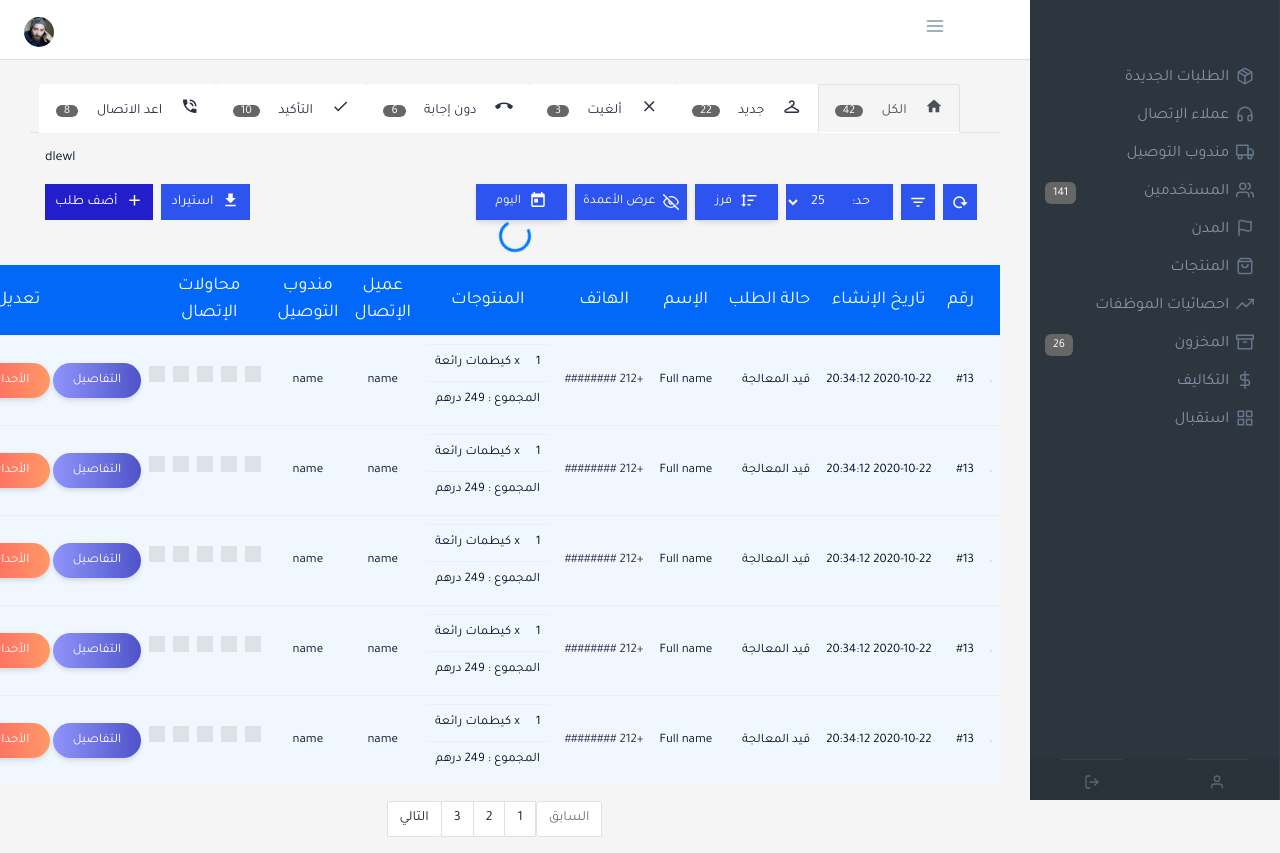
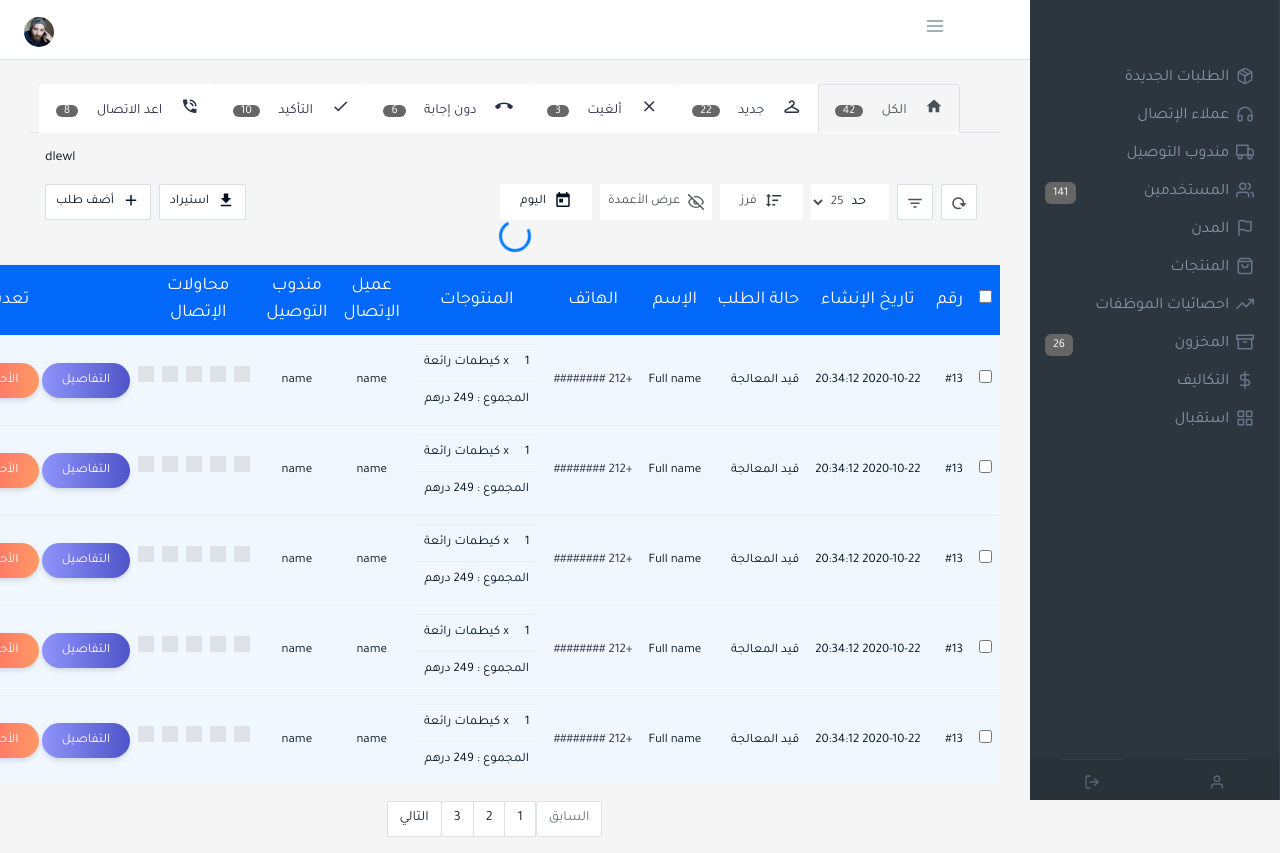
Before and after one commit to faissaloux/Codpanel, a PHP site: page /table.php in a window 1280 px wide. Run offline with PHP 8.4, Linux system fonts and the light colour scheme.

Commit message:
update: Table page buttons design

```diff
--- a/assets/css/custom.css
+++ b/assets/css/custom.css
@@ -13,6 +13,13 @@
 }
 a{
     font-weight: 400;
+}
+.btn-default-custom{
+    padding: 8px 20px;
+    background: #FFF;
+    color: #4E5155;
+    border-radius: 2px;
+    border: 1px solid rgba(70, 95, 145, 0.2);
 }
 select{
     cursor: pointer;
@@ -82,6 +89,17 @@
 .btn-top > a{
     font-size: 16px;
     width: 175px;
+}
+.sort-container{
+    height: 36px;
+    border: none;
+    border-radius: 0;
+}
+.sort-dropdown{
+    left: -117px !important;
+    height: 200px;
+    width: 200px;
+    overflow-y: scroll;
 }
 .sm-break{
     display: none;
@@ -165,18 +183,6 @@
 textarea.notes{
     height: 100px;
 }
-.sort-container{
-    background-color: #2D54EE;
-    height: 36px;
-    border: none;
-    border-radius: 0;
-}
-.sort-dropdown{
-    left: -117px !important;
-    height: 200px;
-    width: 200px;
-    overflow-y: scroll;
-}
 .show-columns-icon{
     width: 16px;
     height: 16px;
@@ -229,8 +235,9 @@
     background-color: #F5F5F5 !important;
 }
 .pagination-select{
-    background-color: #2D54EE;
-    color: #FFF;
+    position: absolute;
+    left: 0;
+    top: 0;
     border: none;
     outline: none;
     height: 36px;
@@ -239,32 +246,25 @@
     padding-left: 0;
     cursor: pointer;
 }
+.limit-container-right{
+    position: relative;
+    background-color: #FFF;
+}
 .limit-container-right,
 .order-container-right,
 .show-columns-container{
-    background-color: #2D54EE;
     height: 36px;
-}
-.limit-container-right,
-.order-container-right > span{
-    color: #FFF;
 }
 .btn-filter, .btn-reload{
     padding: 5px 8px;
     height: 36px;
-    background-color: #2D54EE;
-    color: #FFF;
     cursor: pointer;
 }
 .btn-add-order{
-    background-color: #221ECC;
-    color: #FFF !important;
     padding: 0 10px;
     height: 36px;
 }
 .btn-import{
-    background-color: #2D54EE;
-    color: #FFF !important;
     padding: 0 10px;
     height: 36px;
 }
@@ -360,18 +360,6 @@
     width: 50px;
     height: 50px;
     overflow: hidden;
-}
-.sort-container{
-    background-color: #2D54EE;
-    height: 36px;
-    border: none;
-    border-radius: 0;
-}
-.sort-dropdown{
-    left: -117px !important;
-    height: 200px;
-    width: 200px;
-    overflow-y: scroll;
 }
 @media(max-width: 1198px){
     .sort-dropdown{
@@ -530,7 +518,7 @@
 
 /* Sidebar CSS */
 
-  input[type="checkbox"] {
+  input[type="checkbox"].toggle {
     -webkit-appearance: none;
     -moz-appearance: none;
     appearance: none;
@@ -548,14 +536,13 @@
     display: inline-block;
     position: relative;
     margin: 0;
-    border: 2px solid #AAA;
     background: #CCC;
     transition: all 0.2s ease;
   }
   .toggle:after {
     content: "";
     position: absolute;
-    top: 2px;
+    top: 3px;
     left: 2px;
     width: 10px;
     height: 10px;
@@ -566,7 +553,7 @@
   }
   .toggle:checked {
     border-color: #666;
-    background-color: #000;
+    background-color: #007bff;
   }
   .toggle:checked:after {
     transform: translatex(10px);
--- a/assets/js/custom.js
+++ b/assets/js/custom.js
@@ -1,4 +1,8 @@
 $(() => {
+    $(".show-columns-container").click(()=>{
+        $(".show-columns-icon").css("color", "#007bff");
+    })
+
     const searchForm = $(".search-form-panel");
     const deepSearch = $(".deep-search");
 
--- a/table.php
+++ b/table.php
@@ -138,15 +138,15 @@
                         <div class="d-flex justify-content-between">
                             <div class="col-6 pl-0">
                                 <div class="d-flex align-items-center limit-container">
-                                    <div class="btn-reload mr-2">
+                                    <div class="btn-reload btn btn-default-custom mr-2">
                                         <i class="mdi mdi-reload"></i>
                                     </div>
-                                    <div class="btn-filter mr-2">
+                                    <div class="btn-filter btn btn-default-custom mr-2">
                                         <i class="mdi mdi-filter-variant"></i>
                                     </div>
-                                    <div class="limit-container-right mr-2 d-flex">
-                                        <span class="m-2 col">حد:</span>
-                                        <select name="" id="" class="p-0 pagination-select">
+                                    <div class="limit-container-right col-2 pr-0 mr-2 d-flex">
+                                        <span class="m-2 col text-right">حد:</span>
+                                        <select name="" id="" class="p-0 pagination-select btn btn-default-custom">
                                             <option value="25">25</option>
                                             <option value="50">50</option>
                                             <option value="100">100</option>
@@ -156,13 +156,13 @@
                                         </select>
                                     </div>
                                     <div class="dropdown mr-2">
-                                        <button class="btn btn-secondary sort-container d-flex align-items-center"
+                                        <button class="btn btn-default-custom sort-container d-flex align-items-center"
                                                 type="button"
                                                 id="dropdownMenuButton"
                                                 data-toggle="dropdown"
                                                 aria-haspopup="true"
                                                 aria-expanded="false">
-                                            <i class="mdi mdi-sort text-white"></i>
+                                            <i class="mdi mdi-sort text-dark"></i>
                                             <span class="mr-2">فرز</span>
                                         </button>
                                         <div    class="dropdown-menu sort-dropdown mt-2"
@@ -307,7 +307,7 @@
                                         </div>
                                     </div>
                                     <div class="d-flex align-items-center btn-container show-columns-container mr-2">
-                                        <button class="btn btn-secondary show-columns-container d-flex align-items-center border-none px-2"
+                                        <button class="btn btn-default-custom show-columns-container d-flex align-items-center border-none px-2"
                                                 type="button"
                                                 id="showColumnsdropdownMenuButton"
                                                 data-toggle="dropdown"
@@ -448,8 +448,7 @@
                                         </div>
                                     </div>
                                     <div class="dropdown mr-2">
-                                        <a  class="table-top-btn col btn btn-secondary sort-container d-flex align-items-center"
-                                            style="color: white"
+                                        <a  class="table-top-btn col btn btn-default-custom sort-container d-flex align-items-center"
                                             data-toggle="modal"
                                             data-target="#todayModalCenter">
                                             <i class="mdi mdi-calendar-today"></i>
@@ -461,7 +460,7 @@
                             <div class="col-6 pr-0">
                                 <div class="d-flex justify-content-end">
                                     <div class="btn-container ml-2">
-                                        <a  class="btn-import table-top-btn d-flex align-items-center"
+                                        <a  class="btn-import table-top-btn btn btn-default-custom d-flex align-items-center"
                                             data-toggle="modal"
                                             data-target="#importModalCenter">
                                             <i class="mdi mdi-download"></i>
@@ -469,7 +468,7 @@
                                         </a>
                                     </div>
                                     <div class="btn-container">
-                                        <a  class="btn-add-order table-top-btn d-flex align-items-center"
+                                        <a  class="btn-add-order table-top-btn btn btn-default-custom d-flex align-items-center"
                                             data-toggle="modal"
                                             data-target="#addOrderModalCenter">
                                             <i class="mdi mdi-plus"></i>
```
